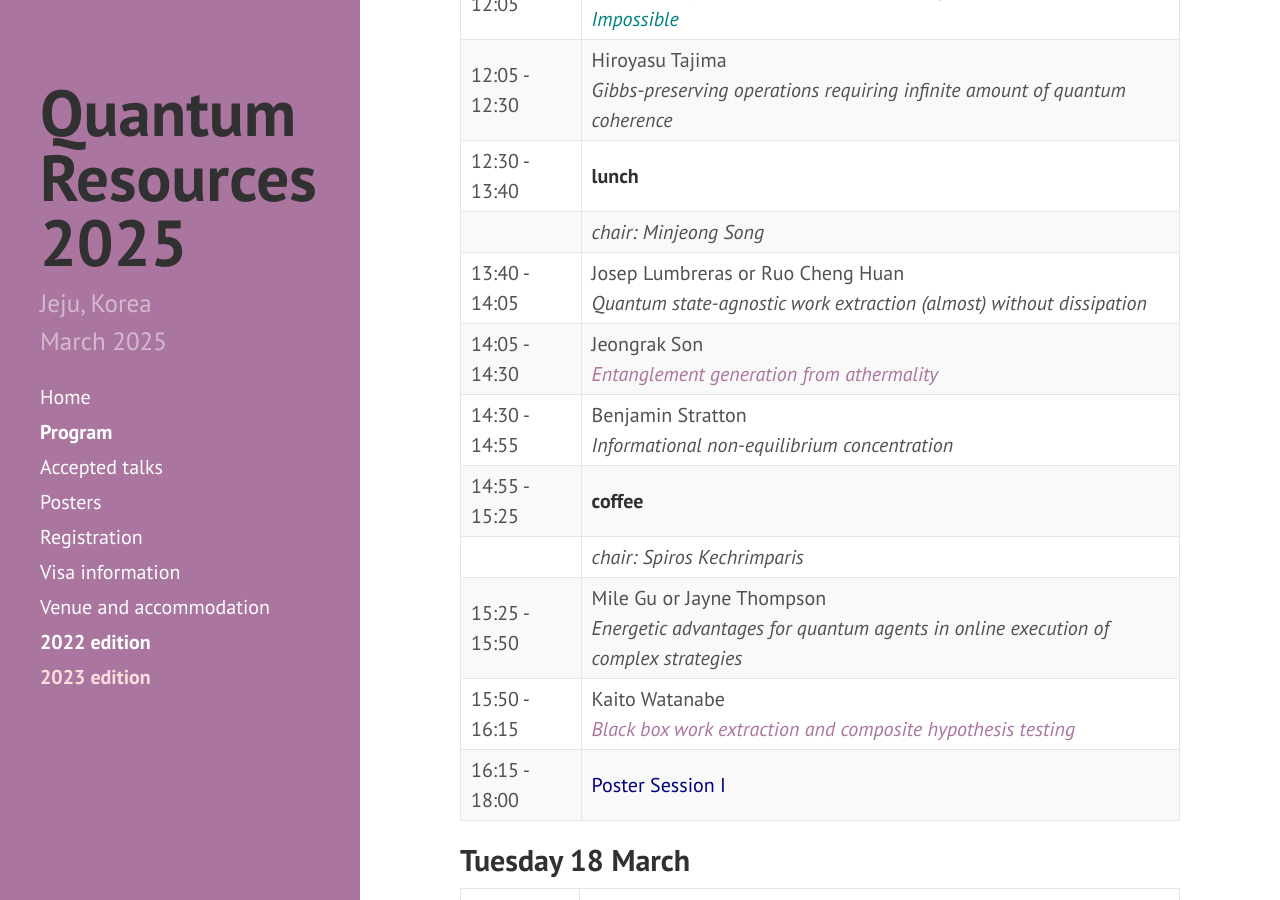
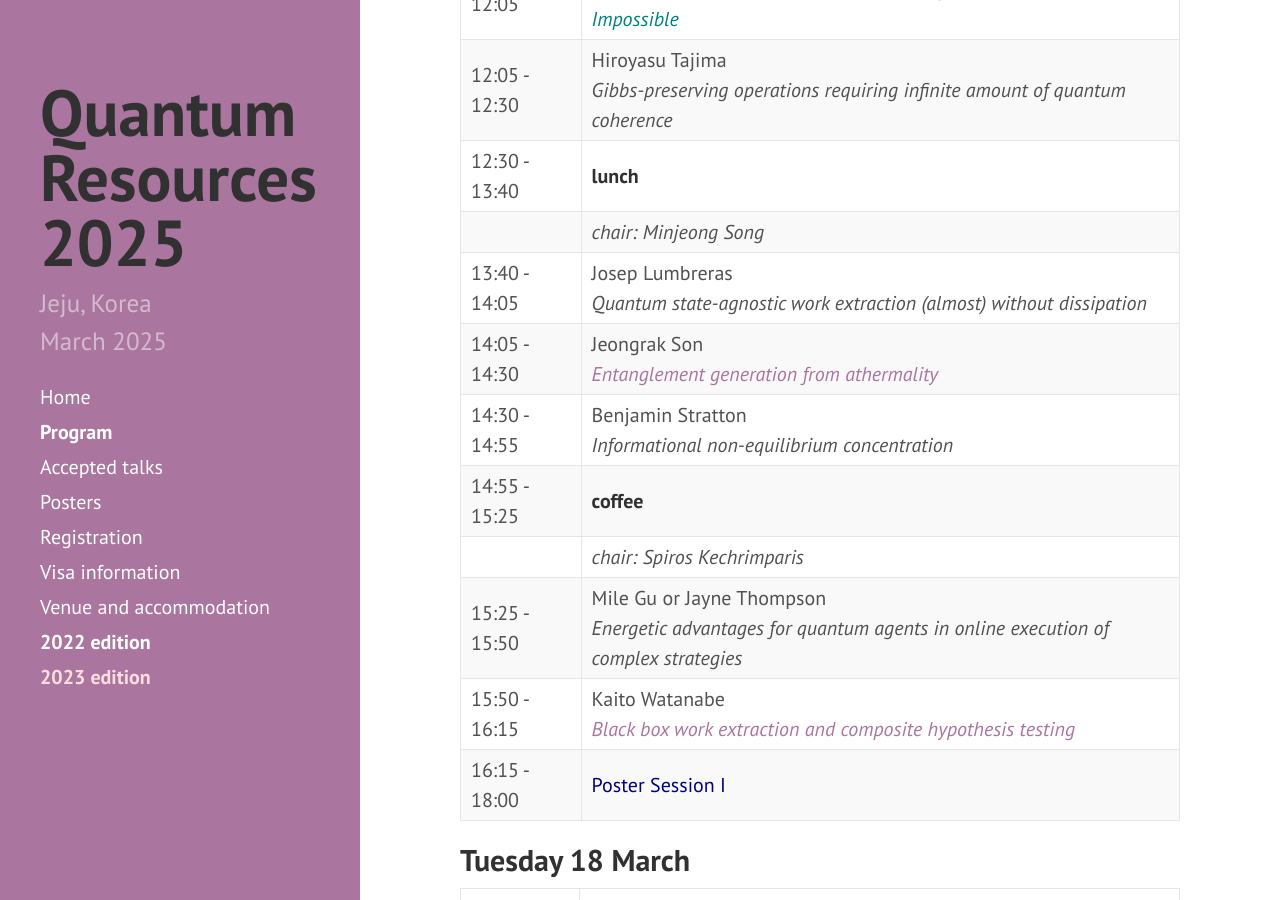
Before and after one commit to yeon-lee/yeon-lee.github.io, a Jekyll site: the page built from program.md, in a window 1280 px wide and 900 px high, scrolled down 1701 px. Built offline with Jekyll 4.4.1, drawn with Linux system fonts in a browser that asks for light colours; nearby versions of some CDN libraries.

Commit message:
Update program.md

```diff
--- a/program.md
+++ b/program.md
@@ -22,7 +22,7 @@ order: 2
 | 12:05 - 12:30 | Hiroyasu Tajima <br /><i>Gibbs-preserving operations requiring infinite amount of quantum coherence</i> |
 | 12:30 - 13:40 | **lunch**                            |
 | | *chair: Minjeong Song* |
-| 13:40 - 14:05 | Josep Lumbreras or Ruo Cheng Huan <br /><i>Quantum state-agnostic work extraction (almost) without dissipation</i> |
+| 13:40 - 14:05 | Josep Lumbreras <br /><i>Quantum state-agnostic work extraction (almost) without dissipation</i> |
 | 14:05 - 14:30 | Jeongrak Son <a href="Son_Quantum_Resources_2025.pdf"> <br /><i>Entanglement generation from athermality</i></a> |
 | 14:30 - 14:55 | Benjamin Stratton <br /><i>Informational non-equilibrium concentration</i> |
 | 14:55 - 15:25 | **coffee**                           |
```
